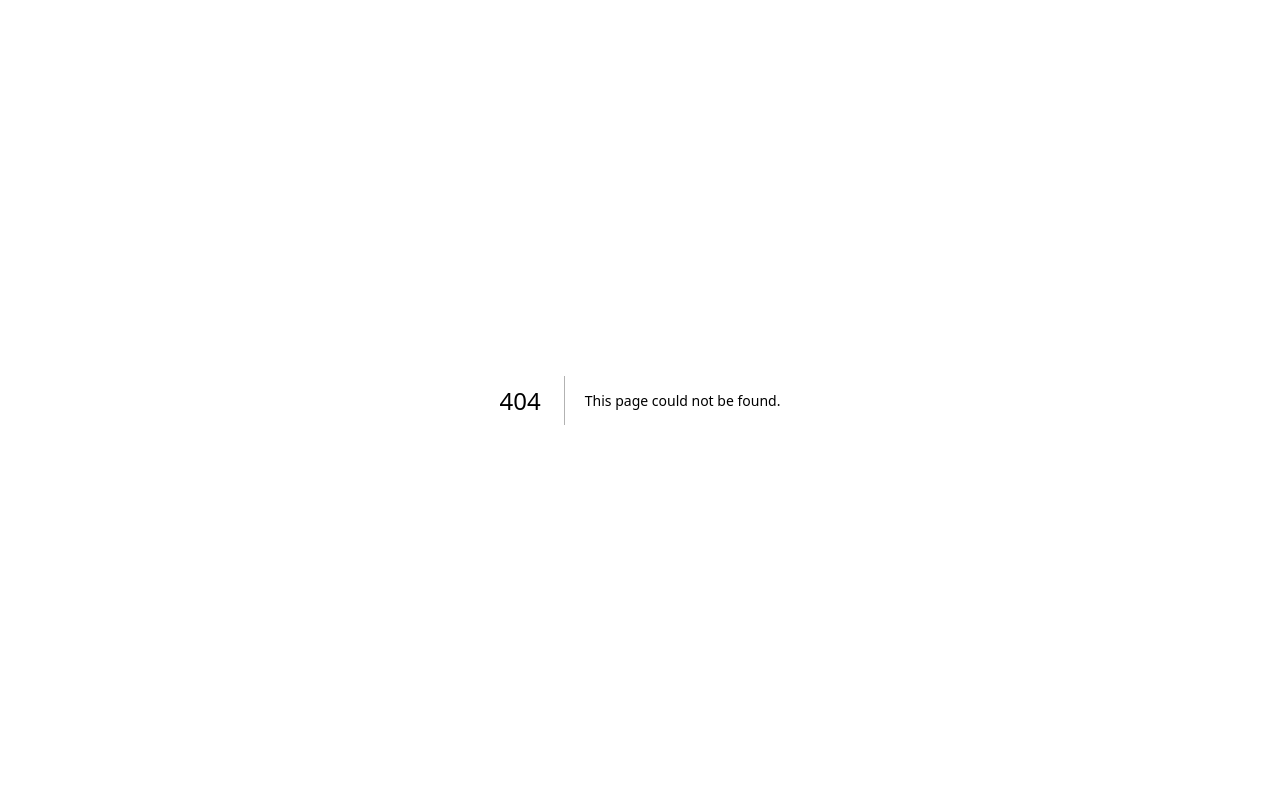
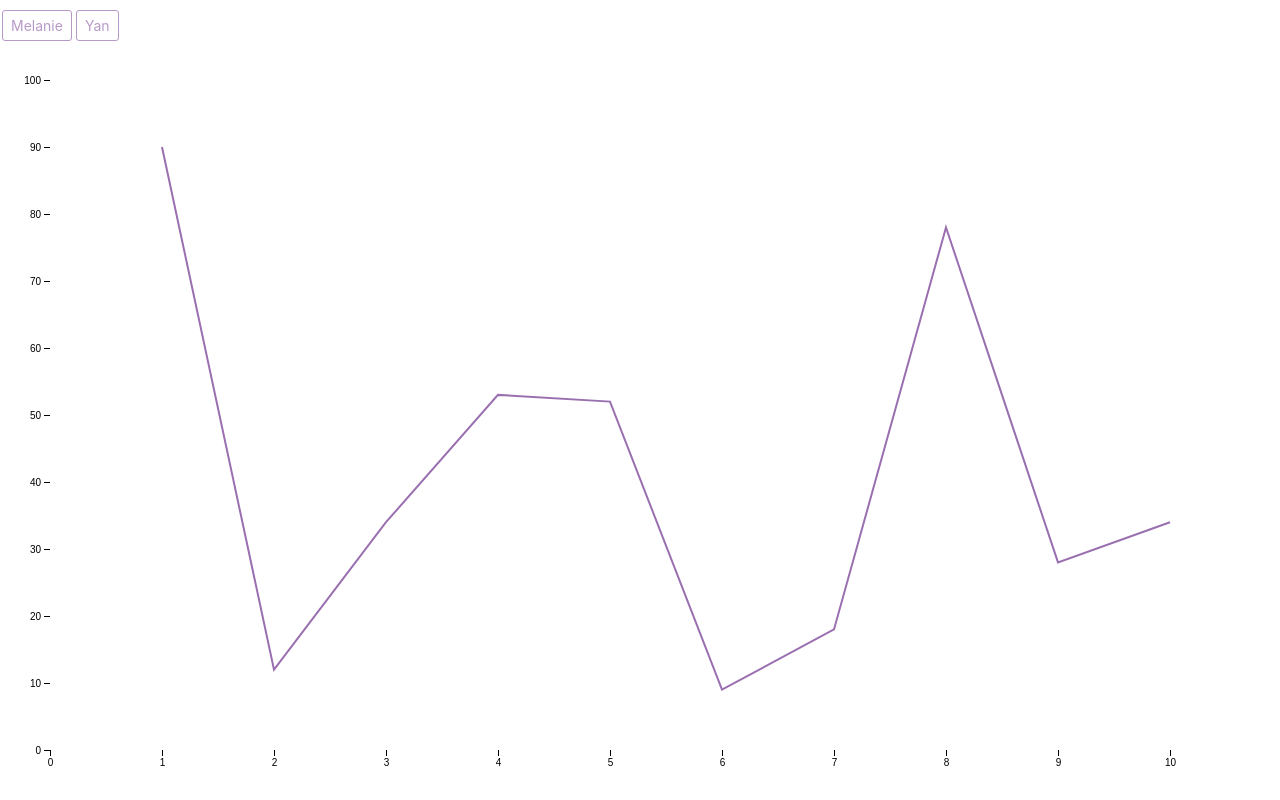
Before and after one commit to piper-of-dawn/portfolio, a Next.js app: page /test in a window 1280 px wide. Before the commit this address had no page. Built offline with nearby package versions, Linux system fonts and the light colour scheme; a web font is replaced by a local one.

Commit message:
usual commit

```diff
--- a/app/layout.tsx
+++ b/app/layout.tsx
@@ -3,10 +3,17 @@ import "../styles/globals.css"
 import { GeistMono } from "geist/font/mono";
 
 import { Roboto_Mono } from 'next/font/google'
+import { Noto_Serif } from 'next/font/google'
 
 const robotomono = Roboto_Mono({
   subsets: ['latin'],
   variable: '--font-rmono',
+})
+const notoserif = Noto_Serif({
+  subsets: ['latin'],
+  variable: '--font-serif',
+  style: ['normal', 'italic'],
+
 })
 
 
@@ -14,7 +21,7 @@ export default function RootLayout({ children }: { children: React.ReactNode })
 
 
   return (
-    <html className={`${GeistMono.variable} ${robotomono.variable}`} lang="en">
+    <html className={`${GeistMono.variable} ${robotomono.variable} ${notoserif.variable}`} lang="en">
       <head />
       <body>
 
--- a/app/page.tsx
+++ b/app/page.tsx
@@ -46,7 +46,6 @@ const about = () => {
         <EducationTimeline /></div>
 
 
-
     </div>
     // </div>
 
--- a/app/posts/[slug]/page.tsx
+++ b/app/posts/[slug]/page.tsx
@@ -6,13 +6,12 @@ import '../../../styles/blogPost.css';
 import ReactMarkdown from 'react-markdown'
 import { Old_Standard_TT } from 'next/font/google'
 import remarkMath from 'remark-math'
-
 import remarkParse from 'remark-parse'
 import remarkRehype from 'remark-rehype'
 import rehypeKatex from 'rehype-katex'
 import rehypeRaw from 'rehype-raw'
 import rehypeStringify from 'rehype-stringify'
-
+import remarkToc from 'remark-toc'
 import 'katex/dist/katex.min.css'
 
 
@@ -37,29 +36,24 @@ export const generateStaticParams = async () => {
 };
 
 const BlogPage = (props: any) => {
-  const slug = props.params.slug;
+const slug = props.params.slug;
   const post = getPostContent(slug);
 
 
   return (
 
-
-
     <div className="p-10">
-
-      <div className="pt-20 font-sans leading-6 prose text-polar-night mx-auto lg:prose-xl">
+      <div className="pt-20 leading-6 prose text-polar-night mx-auto lg:prose-xl">
         <div className="text-center mx-auto p-2 font-mono border-y-2 border-gray-900 border-x-2 text-polar-night uppercase text-subtitle font-bold leading-tight lg:w-1/3 xl: w-1/2">{post.data.hierarchy}</div>
-        <div className="text-center font-sans font-black text-polar-night uppercase text-big leading-tight pt-16 pb-5 md:text-huge">{post.data.title}</div>
+        <div className="text-center font-black text-polar-night uppercase text-big leading-tight pt-16 pb-5 md:text-huge">{post.data.title}</div>
         <div className="w-9 h-1 bg-frost-azure mb-2 mt-2 mx-auto"></div>
-
-
-        <div className="font-sans font-bold text-center text-large text-polar-night">{post.data.subtitle}</div>
+        <div className="font-bold text-center text-large text-polar-night">{post.data.subtitle}</div>
         <div className="font-mono pt-4 text-normal text-center mx-auto w-1/2">
           Kumar Shantanu | {post.data.date}
         </div>
-        <ReactMarkdown className="text-read
-text-polar-night font-normal leading-relaxed pt-16" remarkPlugins={[remarkMath, remarkParse, remarkRehype]}
-          rehypePlugins={[rehypeKatex, rehypeRaw, rehypeStringify]}>{post.content}</ReactMarkdown>
+        <div className="font-serif">
+        <ReactMarkdown className="text-polar-night eading-relaxed pt-16" remarkPlugins={[remarkMath,  remarkParse, remarkRehype, [remarkToc,{tight: false,maxDepth: 5},]]}
+          rehypePlugins={[rehypeKatex, rehypeRaw, rehypeStringify]}>{post.content}</ReactMarkdown></div>
 
       </div>
 
--- /dev/null
+++ b/app/test/page.tsx
@@ -0,0 +1,15 @@
+'use client'
+import exp from 'constants'
+import { LineChartDatasetTransition } from '../../components/data_viz/DataViz'
+
+// Rest of the code...
+
+const CharterA = () => {
+  return (
+    <div>
+      <LineChartDatasetTransition width={1200} height={800} />
+    </div>
+  )
+}
+
+export default CharterA;
--- /dev/null
+++ b/components/data_viz/DataViz.tsx
@@ -0,0 +1,61 @@
+import { useState } from "react";
+import { LineChart } from "./LineChart";
+
+
+export const data = [
+  { x: 1, melanie: 90, yan: 34 },
+  { x: 2, melanie: 12, yan: 24 },
+  { x: 3, melanie: 34, yan: 14 },
+  { x: 4, melanie: 53, yan: 45 },
+  { x: 5, melanie: 52, yan: 45 },
+  { x: 6, melanie: 9, yan: 67 },
+  { x: 7, melanie: 18, yan: 67 },
+  { x: 8, melanie: 78, yan: 87 },
+  { x: 9, melanie: 28, yan: 87 },
+  { x: 10, melanie: 34, yan: 45 },
+]
+
+const BUTTONS_HEIGHT = 50;
+
+type LineChartDatasetTransitionProps = {
+  width: number;
+  height: number;
+};
+
+const buttonStyle = {
+  border: "1px solid #9a6fb0",
+  borderRadius: "3px",
+  padding: "4px 8px",
+  margin: "10px 2px",
+  fontSize: 14,
+  color: "#9a6fb0",
+  opacity: 0.7,
+};
+
+export const LineChartDatasetTransition = ({
+  width,
+  height,
+}: LineChartDatasetTransitionProps) => {
+  const [selectedGroup, setSelectedGroup] = useState<"melanie" | "yan">(
+    "melanie"
+  );
+
+  return (
+    <div>
+      <div style={{ height: BUTTONS_HEIGHT }}>
+        <button style={buttonStyle} onClick={() => setSelectedGroup("melanie")}>
+          Melanie
+        </button>
+        <button style={buttonStyle} onClick={() => setSelectedGroup("yan")}>
+          Yan
+        </button>
+      </div>
+      <LineChart
+        width={width}
+        height={height - BUTTONS_HEIGHT}
+        data={data}
+        selectedGroup={selectedGroup}
+      />
+    </div>
+  );
+};
--- /dev/null
+++ b/components/data_viz/LineChart.tsx
@@ -0,0 +1,110 @@
+import { useEffect, useMemo, useRef } from "react";
+import * as d3 from "d3";
+import { useSpring, animated } from "@react-spring/web";
+
+const MARGIN = { top: 30, right: 30, bottom: 50, left: 50 };
+
+type Datapoint = { x: number; melanie: number; yan: number };
+
+type LineChartProps = {
+  width: number;
+  height: number;
+  data: Datapoint[];
+  selectedGroup: "melanie" | "yan";
+};
+
+export const LineChart = ({
+  width,
+  height,
+  data,
+  selectedGroup,
+}: LineChartProps) => {
+  const axesRef = useRef(null);
+  const boundsWidth = width - MARGIN.right - MARGIN.left;
+  const boundsHeight = height - MARGIN.top - MARGIN.bottom;
+
+  const yScale = useMemo(() => {
+    return d3.scaleLinear().domain([0, 100]).range([boundsHeight, 0]);
+  }, [data, height]);
+
+  const xScale = useMemo(() => {
+    return d3.scaleLinear().domain([0, 10]).range([0, boundsWidth]);
+  }, [data, width]);
+
+  // Render the X and Y axis using d3.js, not react
+  useEffect(() => {
+    const svgElement = d3.select(axesRef.current);
+    svgElement.selectAll("*").remove();
+
+    const xAxisGenerator = d3.axisBottom(xScale);
+    svgElement
+      .append("g")
+      .attr("transform", "translate(0," + boundsHeight + ")")
+      .call(xAxisGenerator);
+
+    const yAxisGenerator = d3.axisLeft(yScale);
+    svgElement.append("g").call(yAxisGenerator);
+    svgElement.selectAll('.domain').remove();
+  }, [xScale, yScale, boundsHeight]);
+
+  const lineBuilder = d3
+    .line<Datapoint>()
+    .x((d) => xScale(d.x))
+    .y((d) => yScale(d[selectedGroup]));
+  const linePath = lineBuilder(data);
+
+  if (!linePath) {
+    return null;
+  }
+
+  return (
+    <div>
+      <svg width={width} height={height}>
+        {/* first group is lines */}
+        <g
+          width={boundsWidth}
+          height={boundsHeight}
+          transform={`translate(${[MARGIN.left, MARGIN.top].join(",")})`}
+        >
+          <LineItem
+            path={linePath}
+            color={selectedGroup === "yan" ? "#69b3a2" : "#9a6fb0"}
+          />
+        </g>
+        {/* Second is for the axes */}
+        <g
+          width={boundsWidth}
+          height={boundsHeight}
+          ref={axesRef}
+          transform={`translate(${[MARGIN.left, MARGIN.top].join(",")})`}
+        />
+      </svg>
+    </div>
+  );
+};
+
+type LineItemProps = {
+  path: string;
+  color: string;
+};
+
+const LineItem = ({ path, color }: LineItemProps) => {
+  const springProps = useSpring({
+    to: {
+      path,
+      color,
+    },
+    config: {
+      friction: 100,
+    },
+  });
+
+  return (
+    <animated.path
+      d={springProps.path}
+      fill={"none"}
+      stroke={color}
+      strokeWidth={2}
+    />
+  );
+};
--- a/package.json
+++ b/package.json
@@ -20,11 +20,13 @@
     "@mdx-js/react": "^3.0.1",
     "@mui/material": "^5.15.13",
     "@next/mdx": "^14.2.2",
+    "@react-spring/web": "^9.7.4",
     "@types/mdx": "^2.0.13",
     "cheerio": "^1.0.0-rc.12",
     "convert-csv-to-json": "^2.33.0",
     "csv-parser": "^3.0.0",
     "csvtojson": "^2.0.10",
+    "d3": "^7.9.0",
     "d3-dsv": "^3.0.1",
     "eslint": "8.57.0",
     "eslint-config-next": "^14.1.3",
@@ -46,6 +48,7 @@
     "rehype-raw": "^7.0.0",
     "rehype-stringify": "^10.0.0",
     "remark": "^15.0.1",
+    "remark-dropcap": "^0.1.7",
     "remark-gfm": "^4.0.0",
     "remark-math": "^6.0.0",
     "remark-toc": "^9.0.0",
--- a/tailwind.config.js
+++ b/tailwind.config.js
@@ -23,8 +23,7 @@ module.exports = {
     fontFamily: {
       'sans': ['-apple-system', 'BlinkMacSystemFont', 'Supreme', 'Arial'],
       'mono': ['var(--font-geist-mono)', 'JetBrains Mono', 'Consolas', 'sans-serif'],
-      'switzer': ['Source Serif 4', 'Switzer'],
-      serif: ['var(--font-serif)'],
+      'serif': ['var(--font-serif)','NewComputerModern10', 'Cambria', 'Times New Roman', 'Times', 'serif'],
     },
 
     fontWeight: {
```
Also changed, not shown: styles/globals.css (+0 -11 lines), app/blog.tsx (deleted), 1 other file (tests, documents, lock files or other folders).
